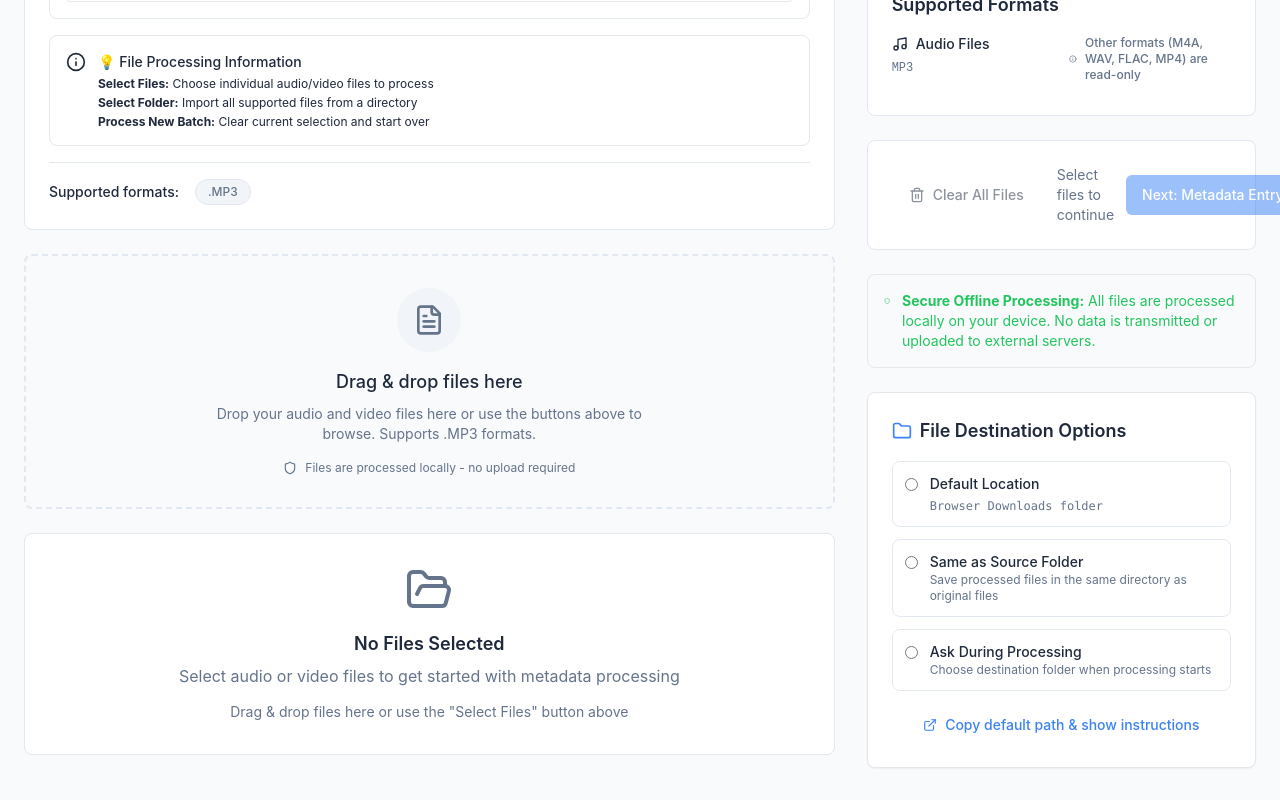
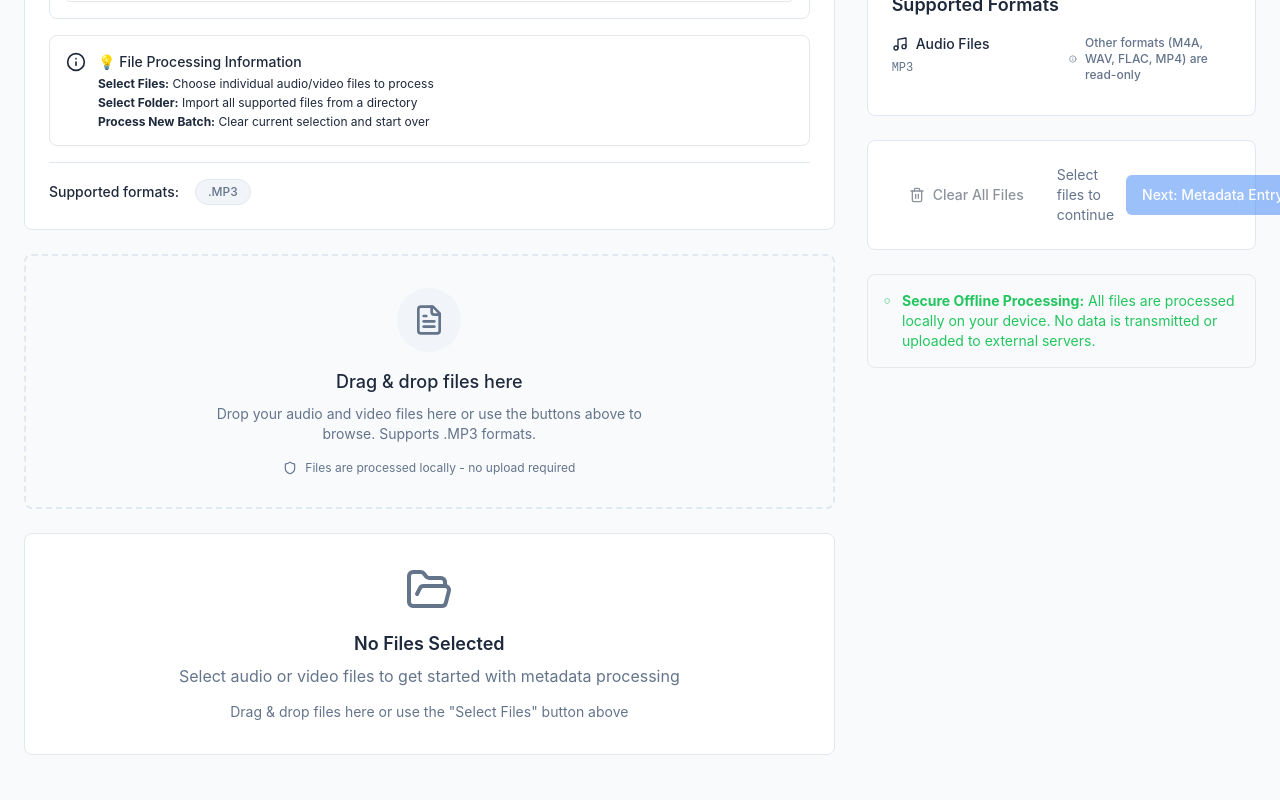
Before and after one commit to meataol/ug-metadata, a React (Vite) app: page / in a window 1280 px wide. Shown: the part 974-1774 px from the top of the page. Built offline with nearby package versions, Linux system fonts and the light colour scheme.

Commit message:
Remove ALL destination/folder configuration UI from entire app

```diff
--- a/src/pages/file-processing/components/ConfigurationSummary.jsx
+++ b/src/pages/file-processing/components/ConfigurationSummary.jsx
@@ -50,15 +50,7 @@ const ConfigurationSummary = ({
         }
       ]
     },
-    {
-      title: 'Destination Settings',
-      icon: 'Save',
-      items: [
-        { label: 'Destination', value: overwriteOriginal ? 'Overwrite original files' : formatPath(destinationFolder) },
-        { label: 'Renaming Template', value: renamingTemplate },
-        { label: 'File Organization', value: overwriteOriginal ? 'In-place modification' : 'Copy to destination' }
-      ]
-    },
+
     {
       title: 'Metadata Configuration',
       icon: 'Tag',
--- a/src/pages/file-selection/index.jsx
+++ b/src/pages/file-selection/index.jsx
@@ -373,7 +373,7 @@ const FileSelection = () => {
             <div className="text-xs space-y-1">
               <p><strong>1. Select Files:</strong> Click "Select Files" or drag & drop audio/video files</p>
               <p><strong>2. Review:</strong> Check current metadata and processing status</p>
-              <p><strong>3. Configure:</strong> Choose destination and processing options</p>
+              <p><strong>3. Configure:</strong> Set metadata and processing options</p>
               <p><strong>💡 Process New Batch:</strong> Clears current files and starts fresh</p>
             </div>
           </div>
@@ -425,81 +425,6 @@ const FileSelection = () => {
                 canProceed={canProceed}
               />
 
-              {/* Enhanced File Destination Guide with better colors */}
-              <div className="card-container">
-                <div className="p-6">
-                  <h3 className="text-lg font-heading font-semibold text-foreground mb-4 flex items-center">
-                    <Icon name="Folder" size={20} className="mr-2 text-primary" />
-                    File Destination Options
-                  </h3>
-                  <div className="space-y-4">
-                    <div className="space-y-3">
-                      <label className="flex items-start space-x-3 cursor-pointer p-3 rounded-lg border border-border hover:bg-muted/30 transition-colors">
-                        <input
-                          type="radio"
-                          name="destinationChoice"
-                          value="default"
-                          checked={destinationChoice === 'default'}
-                          onChange={(e) => setDestinationChoice(e?.target?.value)}
-                          className="mt-1 text-primary"
-                        />
-                        <div className="flex-1">
-                          <div className="text-sm font-medium text-foreground">Default Location</div>
-                          <div className="text-xs text-muted-foreground font-mono mt-1">
-                            {fileSystemUtils?.formatPathForDisplay(fileSystemUtils?.getDefaultProcessedDirectory())}
-                          </div>
-                        </div>
-                      </label>
-
-                      <label className="flex items-start space-x-3 cursor-pointer p-3 rounded-lg border border-border hover:bg-muted/30 transition-colors">
-                        <input
-                          type="radio"
-                          name="destinationChoice"
-                          value="source"
-                          checked={destinationChoice === 'source'}
-                          onChange={(e) => setDestinationChoice(e?.target?.value)}
-                          className="mt-1 text-primary"
-                        />
-                        <div className="flex-1">
-                          <div className="text-sm font-medium text-foreground">Same as Source Folder</div>
-                          <div className="text-xs text-muted-foreground">
-                            Save processed files in the same directory as original files
-                          </div>
-                        </div>
-                      </label>
-
-                      <label className="flex items-start space-x-3 cursor-pointer p-3 rounded-lg border border-border hover:bg-muted/30 transition-colors">
-                        <input
-                          type="radio"
-                          name="destinationChoice"
-                          value="custom"
-                          checked={destinationChoice === 'custom'}
-                          onChange={(e) => setDestinationChoice(e?.target?.value)}
-                          className="mt-1 text-primary"
-                        />
-                        <div className="flex-1">
-                          <div className="text-sm font-medium text-foreground">Ask During Processing</div>
-                          <div className="text-xs text-muted-foreground">
-                            Choose destination folder when processing starts
-                          </div>
-                        </div>
-                      </label>
-                    </div>
-
-                    <Button
-                      variant="ghost"
-                      size="sm"
-                      onClick={() => fileSystemUtils?.openFileLocation(fileSystemUtils?.getDefaultProcessedDirectory())}
-                      iconName="ExternalLink"
-                      iconPosition="left"
-                      iconSize={14}
-                      className="w-full text-primary"
-                    >
-                      Copy default path & show instructions
-                    </Button>
-                  </div>
-                </div>
-              </div>
             </div>
           </div>
         </div>
@@ -543,7 +468,7 @@ const FileSelection = () => {
                           <p className="text-muted-foreground text-xs mt-1">
                             {step === 1 && 'Use "Select Files" button or drag & drop audio/video files (.mp3, .m4a, .wav, .flac, .mp4)'}
                             {step === 2 && 'Default titles are automatically set from filenames. Click "View Details" to see all metadata'}
-                            {step === 3 && 'Choose destination folder and select which files to process or skip'}
+                            {step === 3 && 'Select which files to process or skip'}
                             {step === 4 && 'Next step: Configure individual titles or use batch/incremental naming'}
                           </p>
                         </div>
```
